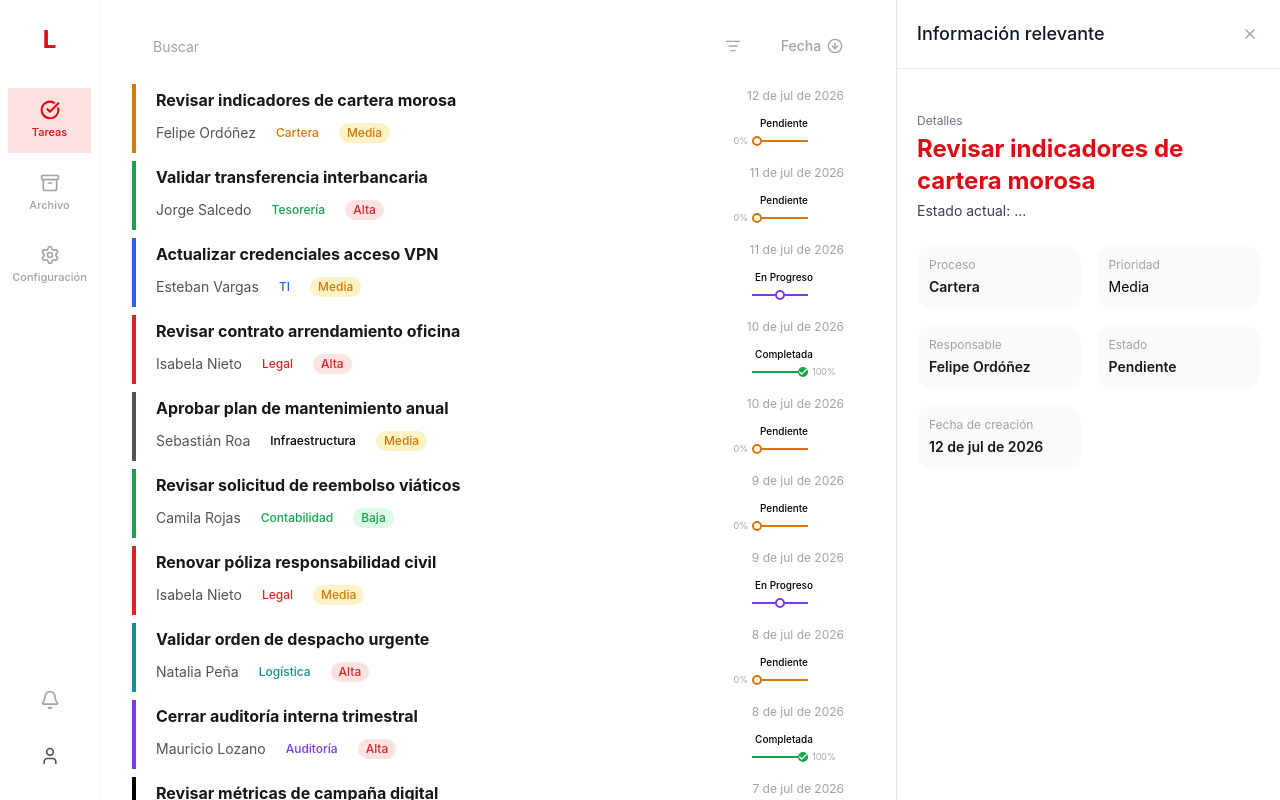
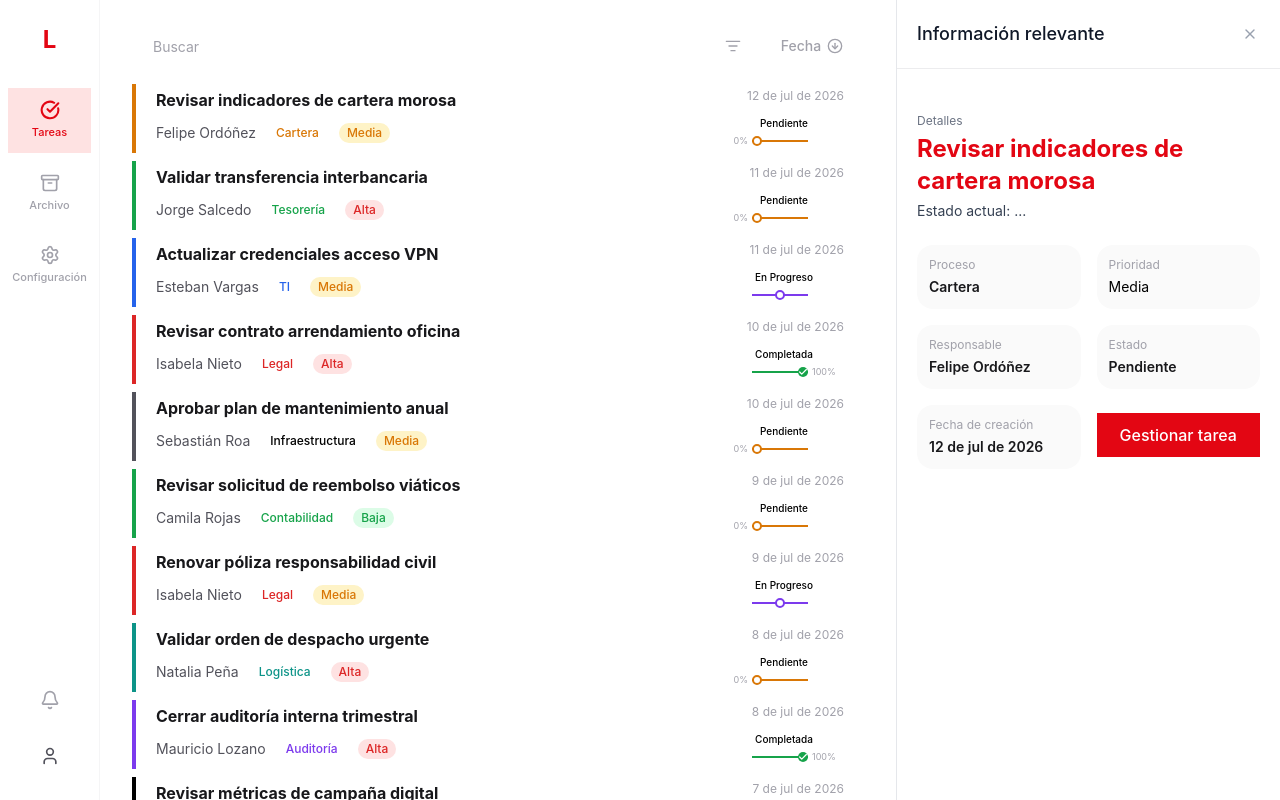
Before and after one commit to SrFlesky/bandeja-tareas, a React (Vite) app: page / in a window 1280 px wide. Both pictures are taken after a click on the element 690 px from the left and 118 px from the top of the page. Built offline with nearby package versions, Linux system fonts and the light colour scheme.

Commit message:
feature(TaskDetail): new button for editing the info of the task

```diff
--- a/src/features/tasks/components/TaskDetail/TaskDetail.jsx
+++ b/src/features/tasks/components/TaskDetail/TaskDetail.jsx
@@ -8,7 +8,7 @@ import { PRIORITY_KEY_BY_LABEL } from "../../../../constants/taskPriority";
 import { X } from "lucide-react";
 import { motion, AnimatePresence } from "framer-motion";
 
-function TaskDetail({ task, onClose }) {
+function TaskDetail({ task, onClose, onEdit }) {
   if (!task) return null;
   const priorityKey = PRIORITY_KEY_BY_LABEL[task.priority];
   const priorityColor = priorityColors[priorityKey] || defaultPriorityColor;
@@ -95,6 +95,13 @@ function TaskDetail({ task, onClose }) {
                     {formatDate(task.createdAt)}
                   </p>
                 </div>
+
+                <button
+                  onClick={() => onEdit(task.id)}
+                  className="w-full h-11 rounded-card bg-brand text-white font-medium hover:bg-brand-hover mt-2"
+                >
+                  Gestionar tarea
+                </button>
               </div>
             </div>
           </motion.div>
```
